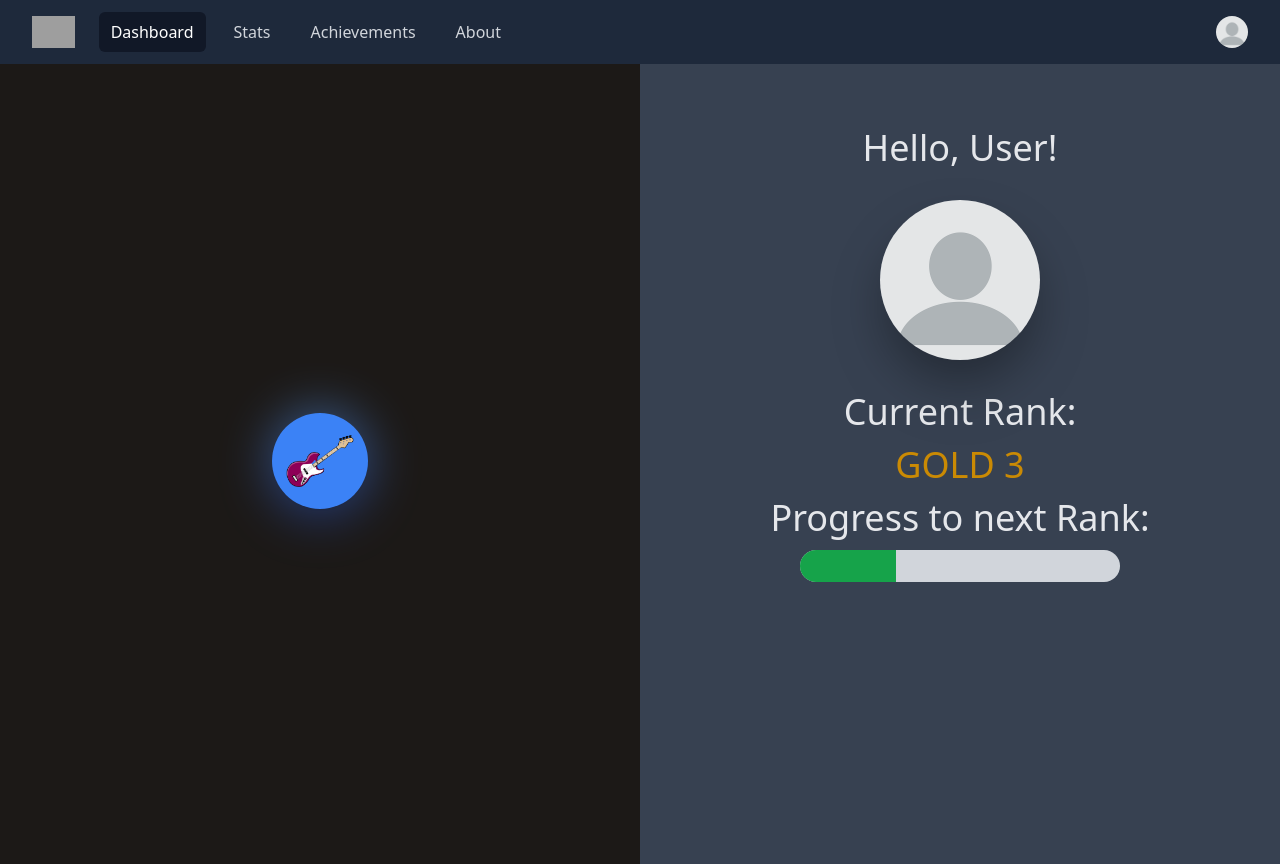
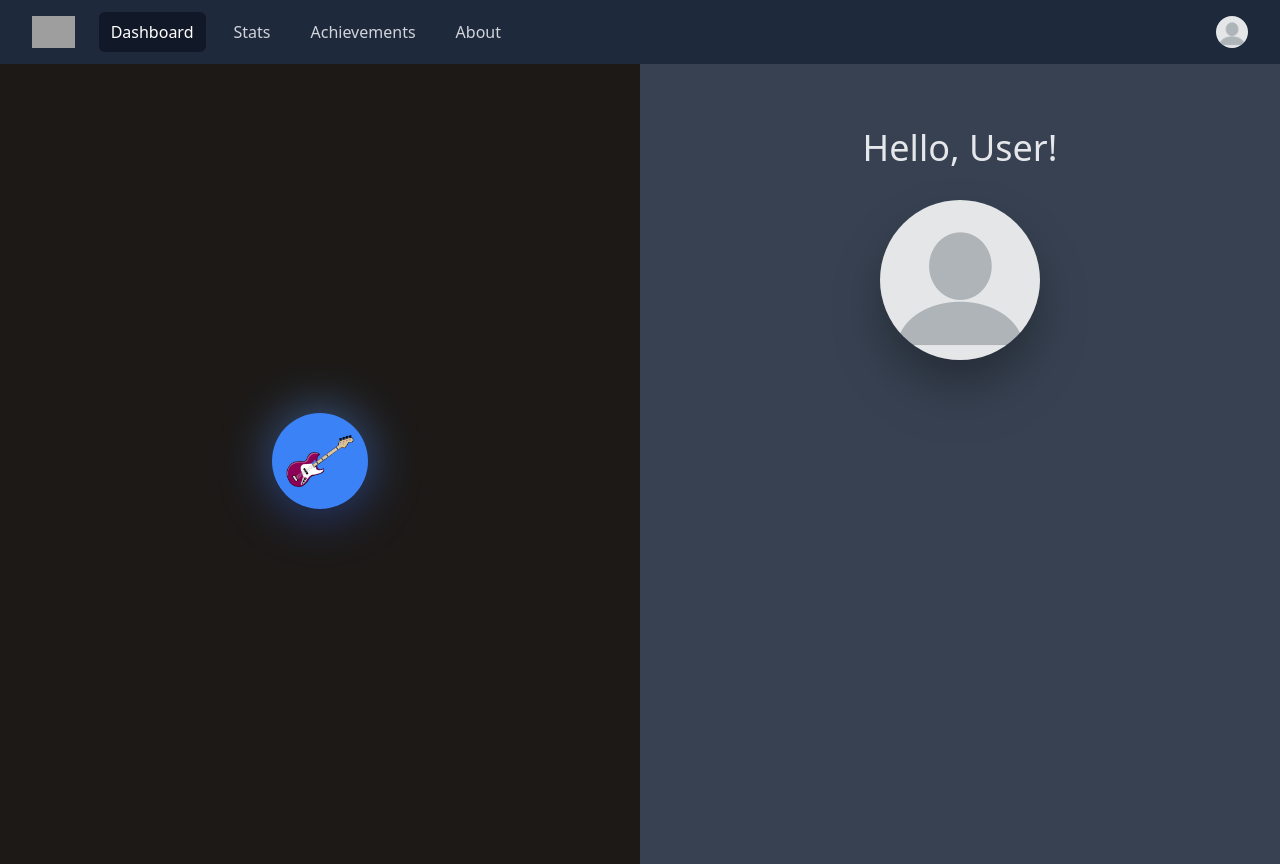
Before and after one commit to ctrlaltf2/super-ear, a React (Create React App) app in the folder frontend/: page / in a window 1280 px wide. Built offline with nearby package versions, Linux system fonts and the light colour scheme; grey boxes are pictures that could not be loaded.

Commit message:
disconnected rank system for now

```diff
--- a/frontend/src/pages/Dashboard.js
+++ b/frontend/src/pages/Dashboard.js
@@ -12,13 +12,13 @@ function Dashboard(){
                 <img className = "w-1/4 aspect-square rounded-full mx-auto shadow-2xl drop-shadow-2xl mt-[5%] mb-[5%]"
                 alt = ""
                 src = {basePic}/>
-                <p> Current Rank: </p>
+                {/*<p> Current Rank: </p>
                     <p className = 'text-yellow-600 mt-[2%] mb-[2%]'> GOLD 3</p>
                 <p> Progress to next Rank:</p>
                 <div className = "ml-[25%] mr-[25%] h-8 w-1/2 mt-[2%] mb-[2%]">
                 <ProgressBar progressPercentage={30}
                 />
-                </div>
+    </div> */}
             </div>
         </div>
 
```
